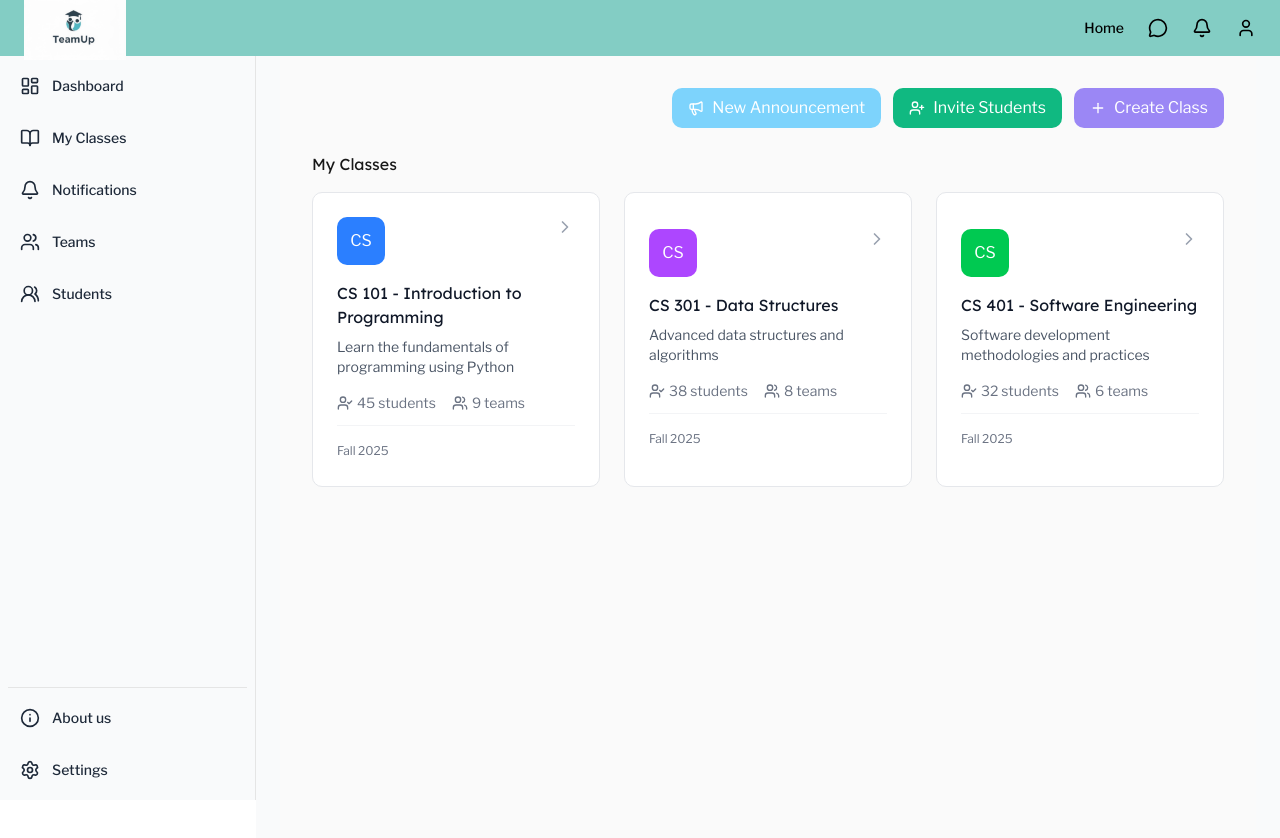
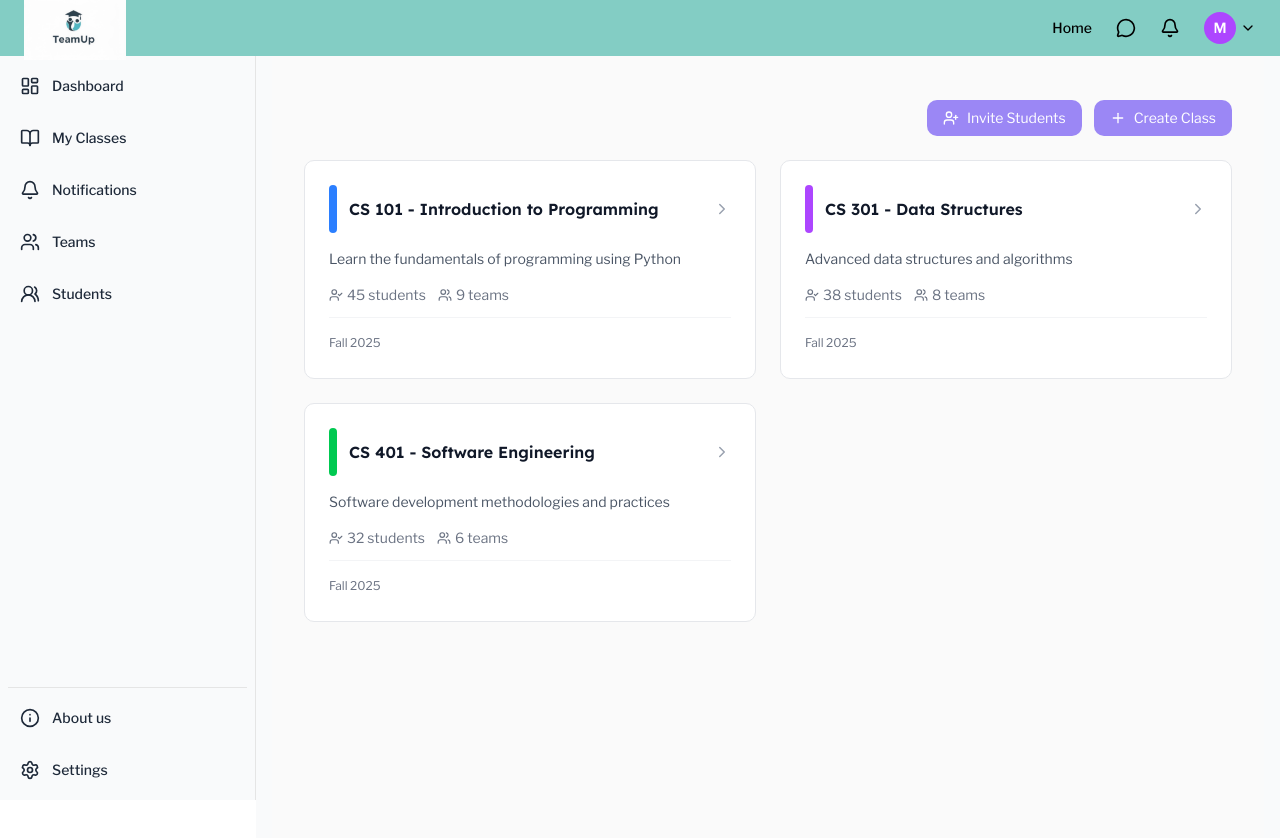
Before and after one commit to Mariam-Eid-Mohamed/Team-Up, a React (Vite) app: page /instructor in a window 1280 px wide. Shown: the top 838 px of the page. Built offline with nearby package versions, Linux system fonts and the light colour scheme.

Commit message:
instructor dashboard done

```diff
--- a/src/App.css
+++ b/src/App.css
@@ -40,6 +40,6 @@
 .read-the-docs {
   color: #888;
 }
-.Auth-IMG {
+.Auth-IMG{
   height: 100vh;
 }
--- a/src/Pages/Auth/Register/Register.tsx
+++ b/src/Pages/Auth/Register/Register.tsx
@@ -84,7 +84,7 @@ const Register = () => {
   };
 
   return (
-    <div className="w-full">
+    <div className="w-full ">
       {/* Header */}
       <div className="mb-3 text-left">
         <p className="text-[var(--color-neutral-700)] text-sm mb-0.5">
--- a/src/Pages/Instructor/Home/Home.tsx
+++ b/src/Pages/Instructor/Home/Home.tsx
@@ -1,210 +1,5 @@
-// import { useState } from "react";
-// import { Plus, Megaphone, UserPlus } from "lucide-react";
-// import { ClassCard } from "../../../components/ClassCard/ClassCard";
-// // import { CreateClassModal } from "../../../componentscomponents/CreateClassModal/CreateClassModal";
-// // import { CreateAnnouncementModal } from "../CreateAnnouncementModal";
-// // import { InviteStudentModal } from "./InviteStudentModal";
-
-// import type { Class } from "../../../App";
-
-// interface InstructorDashboardProps {
-//   onSelectClass: (classData: Class) => void;
-// }
-
-// export function InstructorDashboard({
-//   onSelectClass,
-// }: InstructorDashboardProps) {
-//   const [classes, setClasses] = useState<Class[]>([
-//     {
-//       id: "1",
-//       name: "CS 101 - Introduction to Programming",
-//       code: "CS101",
-//       description: "Learn the fundamentals of programming using Python",
-//       semester: "Fall 2025",
-//       studentsCount: 45,
-//       teamsCount: 9,
-//       color: "bg-blue-500",
-//     },
-//     {
-//       id: "2",
-//       name: "CS 301 - Data Structures",
-//       code: "CS301",
-//       description: "Advanced data structures and algorithms",
-//       semester: "Fall 2025",
-//       studentsCount: 38,
-//       teamsCount: 8,
-//       color: "bg-purple-500",
-//     },
-//     {
-//       id: "3",
-//       name: "CS 401 - Software Engineering",
-//       code: "CS401",
-//       description: "Software development methodologies and practices",
-//       semester: "Fall 2025",
-//       studentsCount: 32,
-//       teamsCount: 6,
-//       color: "bg-green-500",
-//     },
-//   ]);
-
-//     const [currentView, setCurrentView] = useState("classes");
-//     const [showCreateClass, setShowCreateClass] = useState(false);
-//     const [showAnnouncement, setShowAnnouncement] = useState(false);
-//     const [showInvite, setShowInvite] = useState(false);
-
-//     const handleCreateClass = (newClass: Omit<Class, "id">) => {
-//       const classWithId: Class = {
-//         ...newClass,
-//         id: Date.now().toString(),
-//       };
-//       setClasses([...classes, classWithId]);
-//       setShowCreateClass(false);
-//     };
-
-//   const renderContent = () => {
-
-//         return (
-//           <div className="space-y-6">
-//             <div>
-//               <h2 className="text-[#171717] mb-4">Dashboard Overview</h2>
-//               <div className="grid grid-cols-1 md:grid-cols-3 gap-6">
-//                 <div className="bg-white p-6 rounded-lg border border-[#E5E5E5]">
-//                   <div className="flex items-center gap-3">
-//                     <div className="w-12 h-12 bg-[#9B87F5] bg-opacity-10 rounded-lg flex items-center justify-center">
-//                       <span className="text-2xl text-[#9B87F5]">
-//                         {classes.length}
-//                       </span>
-//                     </div>
-//                     <div>
-//                       <p className="text-sm text-[#A3A3A3]">Total Classes</p>
-//                       <p className="text-[#171717]">Active Courses</p>
-//                     </div>
-//                   </div>
-//                 </div>
-//                 <div className="bg-white p-6 rounded-lg border border-[#E5E5E5]">
-//                   <div className="flex items-center gap-3">
-//                     <div className="w-12 h-12 bg-[#7DD3FC] bg-opacity-10 rounded-lg flex items-center justify-center">
-//                       <span className="text-2xl text-[#0F766E]">
-//                         {classes.reduce((acc, c) => acc + c.studentsCount, 0)}
-//                       </span>
-//                     </div>
-//                     <div>
-//                       <p className="text-sm text-[#A3A3A3]">Total Students</p>
-//                       <p className="text-[#171717]">Enrolled</p>
-//                     </div>
-//                   </div>
-//                 </div>
-//                 <div className="bg-white p-6 rounded-lg border border-[#E5E5E5]">
-//                   <div className="flex items-center gap-3">
-//                     <div className="w-12 h-12 bg-[#10B981] bg-opacity-10 rounded-lg flex items-center justify-center">
-//                       <span className="text-2xl text-[#10B981]">
-//                         {classes.reduce((acc, c) => acc + c.teamsCount, 0)}
-//                       </span>
-//                     </div>
-//                     <div>
-//                       <p className="text-sm text-[#A3A3A3]">Total Teams</p>
-//                       <p className="text-[#171717]">Formed</p>
-//                     </div>
-//                   </div>
-//                 </div>
-//               </div>
-//             </div>
-
-//             <div>
-//               <h3 className="text-[#171717] mb-4">Recent Classes</h3>
-//               <div className="grid grid-cols-1 md:grid-cols-2 lg:grid-cols-3 gap-6">
-//                 {classes.slice(0, 3).map((classData) => (
-//                   <ClassCard
-//                     key={classData.id}
-//                     classData={classData}
-//                     onClick={() => onSelectClass(classData)}
-//                   />
-//                 ))}
-//               </div>
-//             </div>
-//           </div>
-//         );
-
-//             {classes.length === 0 && (
-//               <div className="text-center py-12 bg-white rounded-lg border border-[#E5E5E5]">
-//                 <p className="text-[#A3A3A3] mb-4">
-//                   No classes yet. Create your first class to get started!
-//                 </p>
-//                 <button
-//                   onClick={() => setShowCreateClass(true)}
-//                   className="px-6 py-3 bg-[#9B87F5] text-white rounded-lg hover:bg-[#8B77E5] transition-colors"
-//                 >
-//                   Create Your First Class
-//                 </button>
-//               </div>
-//             )}
-//         ;
-
-//     }
-//   };
-//     );
-// }
-
-// //   return (
-// //     <div className="flex h-screen bg-[#FAFAFA]">
-// //       {/* Content */}
-// //       <main className="flex-1 overflow-y-auto">
-// //         <div className="max-w-7xl mx-auto px-8 py-8">
-// //           {/* Quick Action Buttons */}
-// //           <div className="mb-6 flex gap-3 justify-end">
-// //             <button
-// //               onClick={() => setShowAnnouncement(true)}
-// //               className="px-4 py-2 bg-[#7DD3FC] text-white rounded-lg hover:bg-[#38BDF8] transition-colors flex items-center gap-2"
-// //             >
-// //               <Megaphone className="w-4 h-4" />
-// //               New Announcement
-// //             </button>
-// //             <button
-// //               onClick={() => setShowInvite(true)}
-// //               className="px-4 py-2 bg-[#10B981] text-white rounded-lg hover:bg-[#059669] transition-colors flex items-center gap-2"
-// //             >
-// //               <UserPlus className="w-4 h-4" />
-// //               Invite Students
-// //             </button>
-// //             <button
-// //               onClick={() => setShowCreateClass(true)}
-// //               className="px-4 py-2 bg-[#9B87F5] text-white rounded-lg hover:bg-[#8B77E5] transition-colors flex items-center gap-2"
-// //             >
-// //               <Plus className="w-4 h-4" />
-// //               Create Class
-// //             </button>
-// //           </div>
-
-// //           {renderContent()}
-// //         </div>
-// //       </main>
-// //     </div>
-
-//     //   {/* Modals */}
-//     //   {showCreateClass && (
-//     //     <CreateClassModal
-//     //       onClose={() => setShowCreateClass(false)}
-//     //       onCreate={handleCreateClass}
-//     //     />
-//     //   )}
-
-//     //   {showAnnouncement && (
-//     //     <CreateAnnouncementModal
-//     //       onClose={() => setShowAnnouncement(false)}
-//     //       classes={classes}
-//     //     />
-//     //   )}
-
-//     //   {showInvite && (
-//     //     <InviteStudentModal
-//     //       onClose={() => setShowInvite(false)}
-//     //       classes={classes}
-//     //     />
-//     //   )}
-//     // </div>
-
 import { useState } from "react";
-import { Plus, Megaphone, UserPlus } from "lucide-react";
+import { Plus, UserPlus } from "lucide-react";
 import { useNavigate } from "react-router-dom";
 import { ClassCard } from "../../../components/ClassCard/ClassCard";
 import type { Class } from "../../../App";
@@ -248,29 +43,43 @@ export function InstructorDashboard() {
   return (
     <div className="flex h-screen bg-[#FAFAFA]">
       <main className="flex-1 overflow-y-auto">
-        <div className="max-w-7xl mx-auto px-8 py-8">
+        <div className="max-w-7xl mx-auto px-4 my-3 sm:px-8 py-8">
           {/* Buttons */}
-          <div className="mb-6 flex gap-3 justify-end">
-            <button className="px-4 py-2 bg-[#7DD3FC] text-white rounded-lg flex items-center gap-2">
-              <Megaphone className="w-4 h-4" />
-              New Announcement
-            </button>
-
-            <button className="px-4 py-2 bg-[#10B981] text-white rounded-lg flex items-center gap-2">
-              <UserPlus className="w-4 h-4" />
+          <div className="mb-6 flex gap-3 justify-end flex-nowrap">
+  <button className="
+    px-2 sm:px-4        /* smaller horizontal padding on mobile */
+    py-1.5 sm:py-2      /* smaller vertical padding on mobile */
+    text-xs sm:text-sm   /* smaller font on mobile */
+    bg-[#9B87F5] text-white
+    rounded-md sm:rounded-lg
+    flex items-center gap-1.5 sm:gap-2   /* smaller gap on mobile */
+    hover:bg-[#8B77E5] transition-colors
+  ">
+    <UserPlus className="w-3.5 h-3.5 sm:w-4 sm:h-4" />  {/* smaller icon on mobile */}
     Invite Students
   </button>
 
-            <button className="px-4 py-2 bg-[#9B87F5] text-white rounded-lg flex items-center gap-2">
-              <Plus className="w-4 h-4" />
+  <button className="
+    px-2 sm:px-4
+    py-1.5 sm:py-2
+    text-xs sm:text-sm
+    bg-[#9B87F5] text-white
+    rounded-md sm:rounded-lg
+    flex items-center gap-1.5 sm:gap-2
+    hover:bg-[#8B77E5] transition-colors
+  ">
+    <Plus className="w-3.5 h-3.5 sm:w-4 sm:h-4" />
     Create Class
   </button>
 </div>
 
-          {/* Classes */}
-          <h2 className="text-[#171717] mb-4">My Classes</h2>
 
-          <div className="grid grid-cols-1 md:grid-cols-3 gap-6">
+
+
+          {/* My Classes */}
+          <div>
+            {/* <h2 className="text-[#171717] mb-4 text-lg font-semibold">My Classes</h2> */}
+            <div className="grid grid-cols-1 sm:grid-cols-2 lg:grid-cols-2 gap-6">
               {classes.map((classData) => (
                 <ClassCard
                   key={classData.id}
@@ -280,7 +89,17 @@ export function InstructorDashboard() {
               ))}
             </div>
           </div>
+        </div>
       </main>
     </div>
   );
 }
+
+
+//  <button
+//               onClick={() => setShowAnnouncement(true)}
+//               className="px-4 py-2 bg-[#7DD3FC] text-white rounded-lg hover:bg-[#38BDF8] transition-colors flex items-center gap-2"
+//             >
+//               <Megaphone className="w-4 h-4" />
+//               New Announcement
+//             </button>
--- a/src/components/ClassCard/ClassCard.tsx
+++ b/src/components/ClassCard/ClassCard.tsx
@@ -10,36 +10,61 @@ export function ClassCard({ classData, onClick }: ClassCardProps) {
   return (
     <button
       onClick={onClick}
-      className="bg-white rounded-lg border border-gray-200 p-6 hover:shadow-lg transition-all text-left w-full group"
+      className="
+        bg-white rounded-lg border border-gray-200
+        p-4 sm:p-6
+        hover:shadow-lg transition-all
+        text-left w-full group
+      "
     >
-      <div className="flex items-start justify-between mb-4">
-        <div
-          className={`w-12 h-12 rounded-lg ${classData.color} flex items-center justify-center text-white`}
-        >
-          {classData.code.substring(0, 2)}
+      {/* TOP */}
+       {/* TOP: Color + Name + Chevron */}
+      <div className="flex items-center justify-between mb-3 sm:mb-4">
+        <div className="flex items-center gap-3">
+          {/* Color bar */}
+          <div
+            className={`w-2 h-12 rounded-lg ${classData.color}`}
+          />
+          {/* Class name */}
+          <h3 className="text-gray-900 text-sm sm:text-base font-semibold">
+            {classData.name}
+          </h3>
         </div>
+
+        {/* Chevron */}
         <ChevronRight
           className="text-gray-400 group-hover:text-gray-600 transition-colors"
-          size={20}
+          size={18}
         />
       </div>
 
-      <h3 className="text-gray-900 mb-2">{classData.name}</h3>
-      <p className="text-gray-600 text-sm mb-4">{classData.description}</p>
+      {/* TITLE */}
+      {/* <h3 className="text-gray-900 text-sm sm:text-base mb-1 sm:mb-2">
+        {classData.name}
+      </h3> */}
 
-      <div className="flex items-center gap-4 text-sm text-gray-500 mb-3">
+      {/* DESCRIPTION */}
+      <p className="text-gray-600 text-xs sm:text-sm mb-3 sm:mb-4 line-clamp-2">
+        {classData.description}
+      </p>
+
+      {/* STATS */}
+      <div className="flex flex-wrap items-center gap-3 text-xs sm:text-sm text-gray-500 mb-3">
         <div className="flex items-center gap-1">
-          <UserCheck size={16} />
+          <UserCheck size={14} />
           <span>{classData.studentsCount} students</span>
         </div>
         <div className="flex items-center gap-1">
-          <Users size={16} />
+          <Users size={14} />
           <span>{classData.teamsCount} teams</span>
         </div>
       </div>
 
-      <div className="pt-3 border-t border-gray-100">
-        <span className="text-xs text-gray-500">{classData.semester}</span>
+      {/* FOOTER */}
+      <div className="pt-2 sm:pt-3 border-t border-gray-100">
+        <span className="text-xs text-gray-500">
+          {classData.semester}
+        </span>
       </div>
     </button>
   );
--- a/src/components/ClassDetails/ClassDetails.tsx
+++ b/src/components/ClassDetails/ClassDetails.tsx
@@ -69,7 +69,7 @@ export function ClassDetails({
                 <ArrowLeft size={20} />
               </button>
               <div>
-                <h1 className="text-gray-900">{classData.name}</h1>
+                {/* <h1 className="text-gray-900">{classData.name}</h1> */}
                 <p className="text-gray-600 mt-1">{classData.semester}</p>
               </div>
             </div>
--- a/src/components/InstructorLayout/InstructorLayout.tsx
+++ b/src/components/InstructorLayout/InstructorLayout.tsx
@@ -24,7 +24,8 @@ export default function InstructorLayout() {
         <InstructorNavbar />
 
         {/* Content */}
-        <main className="pt-14 p-6 bg-gray-50 min-h-screen md:ml-64">
+        <main className="pt-14 bg-gray-50 min-h-screen ml-16 lg:ml-64 p-4">
+
           <Outlet />
         </main>
       </div>
--- a/src/components/Navbar/InstructorNavbar.tsx
+++ b/src/components/Navbar/InstructorNavbar.tsx
@@ -1,16 +1,44 @@
-import { User, MessageCircle, Bell, Menu } from "lucide-react";
+import { MessageCircle, Bell, Menu, ChevronDown } from "lucide-react";
 import logo from "@/assets/images/Logo.jpg";
 
-// interface NavbarProps {
-//   onMenuClick: () => void;
-// }
+const InstructorNavbar = () => {
+  return (
+    <nav className="fixed top-0 left-0 right-0 z-50 h-14 flex items-center justify-between px-6 bg-[#83CDC4]">
 
-const InstructorNavbar = () => {
-    return ( <nav className="fixed top-0 left-0 right-0 z-50 h-14 flex items-center justify-between px-6 bg-[#83CDC4]">
-    {/* Logo */}
-     <div className="flex items-center gap-2">
-        <img src={logo} alt="logo" className="h-10 md:h-12 lg:h-16 w-auto" /> </div>
-        {/* Nav items */}
-        <div className="flex items-center gap-6 text-black"> <a href="/home" className="text-sm font-medium hover:underline"> Home </a> <MessageCircle className="w-5 h-5 cursor-pointer" /> <Bell className="w-5 h-5 cursor-pointer" /> <User className="w-5 h-5 cursor-pointer" /> </div> </nav> ); };
+      {/* Logo */}
+      <div className="flex items-center gap-2">
+        <img
+          src={logo}
+          alt="logo"
+          className="h-10 md:h-12 lg:h-16 w-auto"
+        />
+      </div>
+
+      {/* Nav items */}
+      <div className="flex items-center gap-6 text-black">
+        <a href="/home" className="text-sm font-medium hover:underline">
+          Home
+        </a>
+
+        {/* Messenger */}
+        <MessageCircle className="w-5 h-5 cursor-pointer" />
+
+        {/* Notifications */}
+        <Bell className="w-5 h-5 cursor-pointer" />
+
+        {/* Profile */}
+        <div className="flex items-center gap-1 cursor-pointer">
+          {/* Circle avatar */}
+          <div className="w-8 h-8 rounded-full bg-purple-500 text-white flex items-center justify-center text-sm font-semibold">
+            M
+          </div>
+
+          {/* Dropdown arrow */}
+          <ChevronDown className="w-4 h-4" />
+        </div>
+      </div>
+    </nav>
+  );
+};
 
 export default InstructorNavbar;
--- a/src/index.css
+++ b/src/index.css
@@ -11,7 +11,7 @@ body {
 @theme inline {
   --color-primary: #58a8a7;
   --color-primary-dark: #084a49;
-  /* --color-classCard-background: */
+  /* --color-classCard-background:#9B87F5 */
   --color-secondary: #b7e3e3;
   --color-accent: #8c80d9;
   --color-soft-background: #f6faf9;
```
Also changed, not shown: src/components/Sidebar/InstructorSidebar.tsx (+10 -4 lines). Lines whose indentation alone changed are shown as unchanged.
